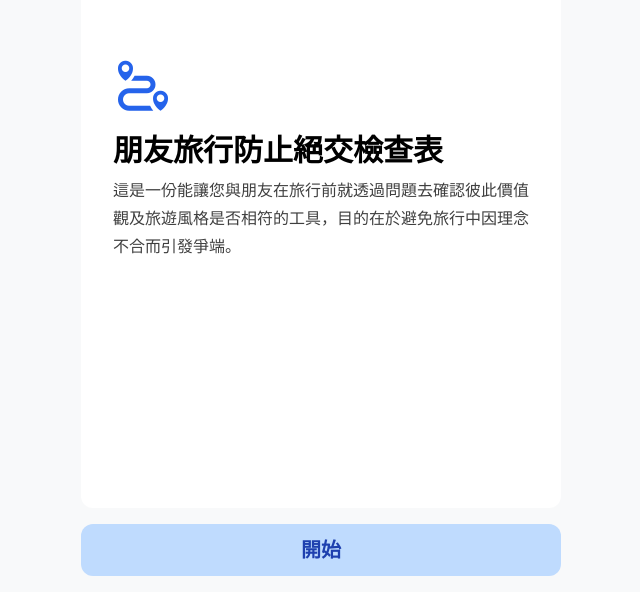
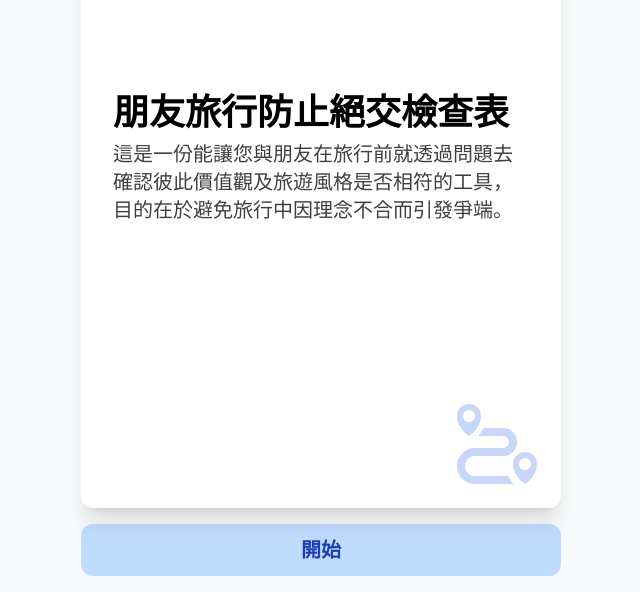
Before and after one commit to gnehs/travel-questions, a React (Vite) app: page / in a window 1280 px wide. Shown: the part 208-800 px from the top of the page, without its empty margins (319-959 px from the left). Built offline with nearby package versions, Linux system fonts and the light colour scheme.

Commit message:
updated style

```diff
--- a/src/App.tsx
+++ b/src/App.tsx
@@ -112,10 +112,12 @@ function App() {
   return (
     <div className="flex w-full h-[100svh] flex-col gap-4 p-4">
       {step === 0 && (
-        <div className="flex-1 bg-white rounded-xl p-8 flex items-start justify-center flex-col gap-2">
-          <i className="bx bx-trip text-6xl mb-2 text-blue-600"></i>
-          <div className="text-3xl font-bold">朋友旅行防止絕交檢查表</div>
-          <p className="opacity-75">
+        <div className="flex-1 bg-white rounded-xl p-8 flex items-start justify-center flex-col gap-2 relative shadow-xl">
+          <div className="text-8xl flex items-center justify-center absolute bottom-4 right-4 opacity-25">
+            <i className="bx bx-trip text-blue-600"></i>
+          </div>
+          <div className="text-4xl font-bold">朋友旅行防止絕交檢查表</div>
+          <p className="text-xl opacity-75">
             這是一份能讓您與朋友在旅行前就透過問題去確認彼此價值觀及旅遊風格是否相符的工具，目的在於避免旅行中因理念不合而引發爭端。
           </p>
         </div>
@@ -155,7 +157,7 @@ function App() {
                   x: { type: "spring", stiffness: 300, damping: 30 },
                   opacity: { duration: 0.2 },
                 }}
-                className="bg-white rounded-xl p-8 flex items-start justify-start flex-col gap-2 relative overflow-hidden h-full"
+                className="bg-white rounded-xl p-8 flex items-start justify-start flex-col gap-2 relative overflow-hidden h-full overflow-y-scroll shadow-xl"
               >
                 <div className="text-8xl flex items-center justify-center absolute bottom-4 right-4 opacity-25">
                   <i className={questions[question].icon}></i>
@@ -172,7 +174,7 @@ function App() {
         </>
       )}
       {step === 2 && (
-        <div className="flex-1 bg-white rounded-xl p-4 overflow-y-scroll">
+        <div className="flex-1 bg-white rounded-xl p-4 overflow-y-scroll shadow-xl">
           <div className="text-3xl font-bold mb-4">結果</div>
           {questions.map((q, i) => (
             <div
```
